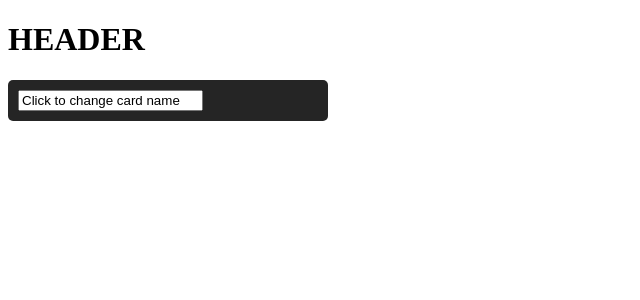
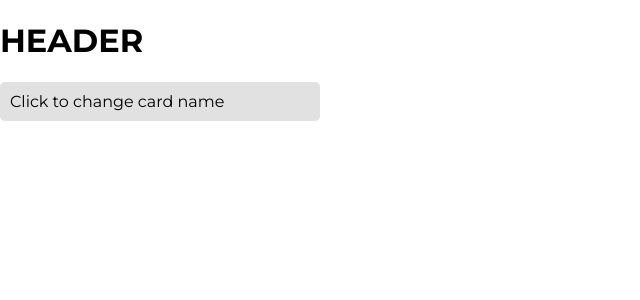
Before and after one commit to DanielValik/lotre, a React (Vite) app: page /board in a window 1280 px wide. Both pictures are taken after a click on the element "Click to change card name". Shown: the top 300 px of the page, without its empty margins (0-640 px from the left). Built offline with nearby package versions, Linux system fonts and the light colour scheme.

Commit message:
card changing name small fixes

```diff
--- a/src/features/board/CardItem.jsx
+++ b/src/features/board/CardItem.jsx
@@ -2,11 +2,16 @@ import { useState } from "react";
 import styled from "styled-components";
 
 const StyledCardItem = styled.div`
-  background-color: #252525;
+  background-color: #e1e1e1;
   border-radius: 5px;
   width: 300px;
   height: auto;
   padding: 10px;
+`;
+
+const StyledInput = styled.input`
+  all: unset;
+  width: 100%;
 `;
 
 function CardItem() {
@@ -22,12 +27,13 @@ function CardItem() {
   return (
     <StyledCardItem>
       {isEditingCardName ? (
-        <input
+        <StyledInput
           type="text"
           value={cardName}
           onChange={(e) => setCardName(e.target.value)}
           onBlur={() => setIsEditingCardName(false)}
           onKeyDown={(e) => handleKeyDown(e)}
+          autoFocus
         />
       ) : (
         <span onClick={() => setIsEditingCardName(true)}>{cardName}</span>
--- a/src/main.jsx
+++ b/src/main.jsx
@@ -1,6 +1,7 @@
 import { StrictMode } from "react";
 import { createRoot } from "react-dom/client";
 import App from "./App.jsx";
+import "../src/styles/global.css";
 
 createRoot(document.getElementById("root")).render(
   <StrictMode>
--- /dev/null
+++ b/src/styles/global.css
@@ -0,0 +1,8 @@
+@import url("https://fonts.googleapis.com/css2?family=Montserrat:ital,wght@0,100..900;1,100..900&display=swap");
+
+body {
+  font-family: "Montserrat", serif;
+  background-color: #ffffff;
+  margin: 0;
+  padding: 0;
+}
```
